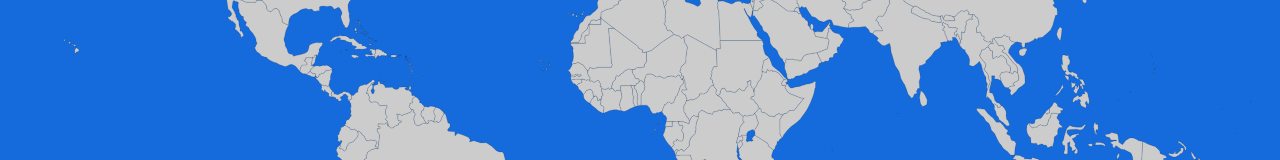
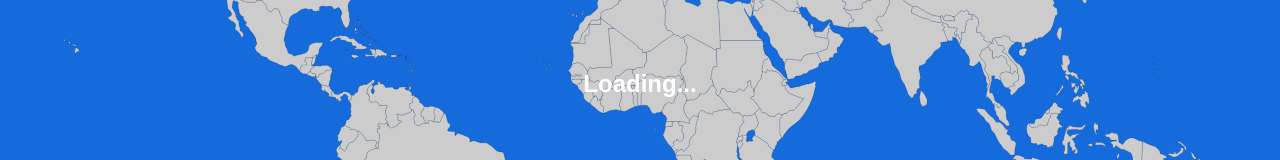
Before and after one commit to KamilloDev/eutanasi.kamillodev.com, a website: page kort/index.html in a window 1280 px wide. Shown: the part 316-476 px from the top of the page. Drawn offline with Linux system fonts and the light colour scheme; files whose address does not match are found by name.

Commit message:
Im going to sleep

```diff
--- a/kort/index.html
+++ b/kort/index.html
@@ -62,7 +62,7 @@
         <button class="close-btn">
             <i class="fas fa-times">X</i>
         </button>
-        <!-- <h2 class="loading">Loading...</h2> -->
+        <h2 class="loading">Loading...</h2>
 
     </div>
 
```
